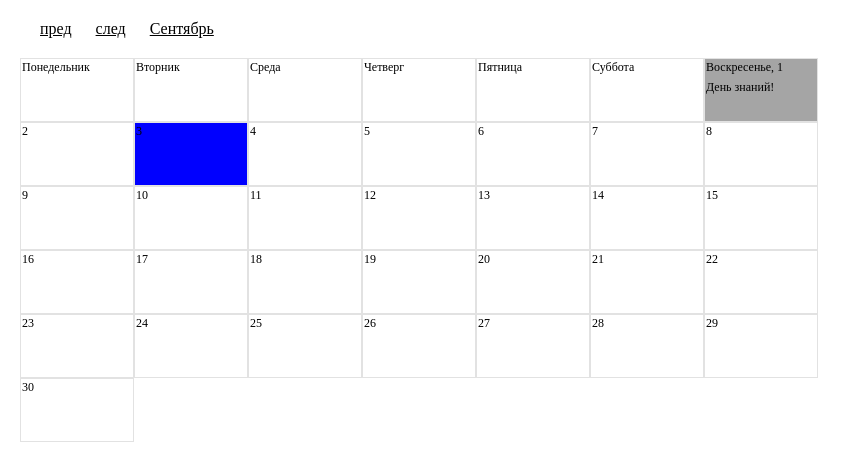
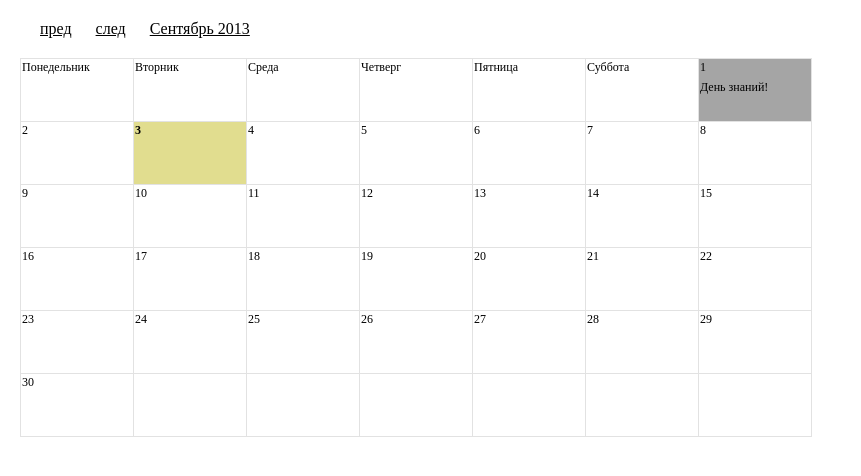
Before and after one commit to mckalech/hh-test-calendar, a plain HTML site: page index.html in a window 1280 px wide. Shown: the whole page, without its empty margins (0-861 px from the left). Drawn offline with Linux system fonts and the light colour scheme.

Commit message:
мелкие правки

```diff
--- a/scripts/game.js
+++ b/scripts/game.js
@@ -147,8 +147,10 @@ $.fn.calendar = function(){
 			var i = 0, j=0, d=1, dayText;
 
 			//создание таблицы и ее заполнение
-			self.$elem.html('<table id="main-table" cellspacing="0"></table>');
+			self.$elem.html('<table id="main-table" />');
 			for(i=0;i<self.curDate.weeksInMonth();i++){
+
+				if(i>self.curDate.weeksInMonth()) break;
 				self.$elem.find('table').append('<tr />')
 				j = 0;
 				while(j<self.curDate.firstDayInMonth() && i==0) {
@@ -156,10 +158,10 @@ $.fn.calendar = function(){
 					j++;
 				}
 				for(;j<7;j++,d++){
-
-					if(d>self.curDate.daysInMonth()) break;
+					var newTd = $('<td />').appendTo(self.$elem.find('tr').last());
+					if(d>self.curDate.daysInMonth()) continue;
 					dayText =  i==0 ? self.days[j] +', '+ d : d;
-					$('<td>'+dayText+'</td>').attr('data-date',d).addClass('item').addClass(d==self.today.getDate() && self.curDate.getMonth()==self.today.getMonth() && self.curDate.getYear()==self.today.getYear() ? 'today' : '').appendTo(self.$elem.find('tr').last());
+					newTd.append(d).attr('data-date',d).addClass('item').addClass(d==self.today.getDate() && self.curDate.getMonth()==self.today.getMonth() && self.curDate.getYear()==self.today.getYear() ? 'today' : '');
 
 				}
 			}
@@ -175,7 +177,7 @@ $.fn.calendar = function(){
 			}
 
 			//Смена названия месяца
-			self.$monthElem.text(self.months[self.curDate.getMonth()]);
+			self.$monthElem.text(self.months[self.curDate.getMonth()]+' '+self.curDate.getFullYear());
 
 			//перезаполнение переменой ячеек
 			self.$td = self.$elem.find('.item');
@@ -185,7 +187,7 @@ $.fn.calendar = function(){
 		showPopup: function(opt){
 			var newX = opt.x,
 				newY = opt.y;
-			self.$popup.css({ top: newY-33, left: newX+17}).fadeIn(100);
+			self.$popup.css({ top: newY-30, left: newX+20}).fadeIn(100);
 			self.$warning.removeClass('visible');
 
 		},
--- a/styles.css
+++ b/styles.css
@@ -3,6 +3,7 @@ body{
 }
 #main-table{
 	margin-top:20px;
+	border-collapse:collapse;
 }
 
 #main-table td{
@@ -18,17 +19,18 @@ body{
 #main-table .item:hover{
 	background:#a5dd0f;
 	cursor:pointer;
-	border-color:black;
+
 }
-#main-table td.today{
+#main-table .item.today{
 
-	background:blue !important;
+	background:#e1dd8f ;
+	font-weight:bold;
 }
 #main-table td.full{
 	background:#a5a5a5;
 }
-.container #main-table td.active{
-	background:red !important;
+ #main-table td.item.active{
+	background:red ;
 }
 #main-table td p{
 	margin:5px 0;
```
